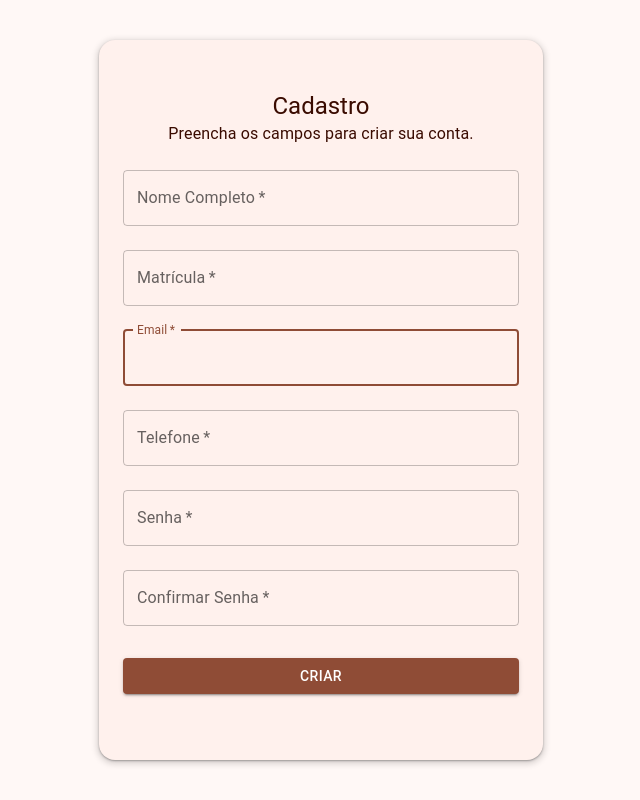
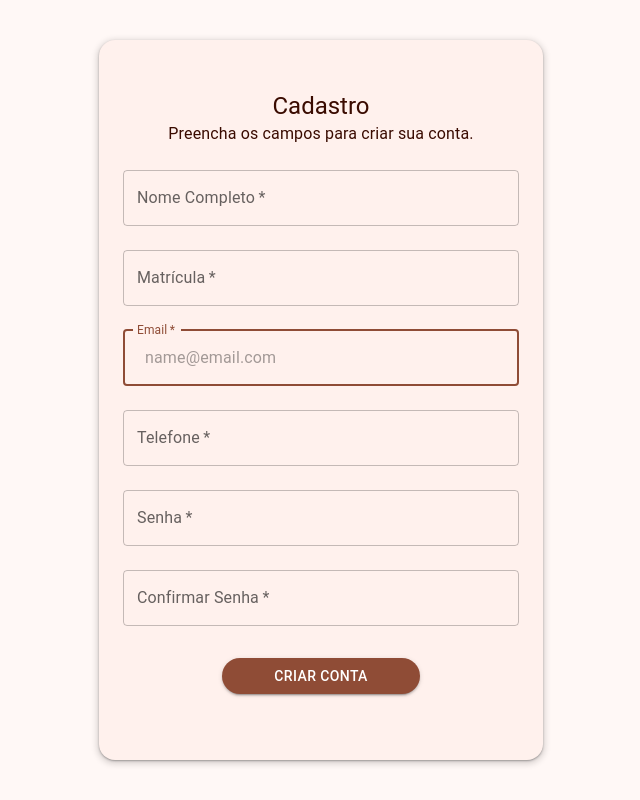
Before and after one commit to Engenharia-de-software-Gp05/Fronted-Complexo-Esportivo-UFCG, a React (Create React App) app: page /cadastro in a window 1280 px wide. Shown: the whole page, without its empty margins (319-959 px from the left). Built offline with nearby package versions, Linux system fonts and the light colour scheme.

Commit message:
atualização pagina de login

```diff
--- a/src/pages/cadastro/index2.js
+++ b/src/pages/cadastro/index2.js
@@ -6,6 +6,7 @@ import Box from '@mui/material/Box';
 import Typography from '@mui/material/Typography';
 import Container from '@mui/material/Container';
 import "./style.css"
+import InputAdornment from '@mui/material/InputAdornment';
 
 export default function cadastro() {
   const handleSubmit = (event) => {
@@ -27,7 +28,7 @@ export default function cadastro() {
       alert('Email inválido');
     }
 
-    if (senha!= confirmarSenha) {
+    if (senha!== confirmarSenha) {
       alert('As senhas não coincidem');
       return;
     }
@@ -94,6 +95,13 @@ export default function cadastro() {
               autoComplete="email"
               autoFocus
               placeholder="name@email.com"
+              InputProps={{
+                startAdornment: (
+                  <InputAdornment position="start">
+                    {/* <img src={EmailIcon} alt="Email" /> */}
+                  </InputAdornment>
+                ),
+              }}
             />
             <TextField
               margin="normal"
@@ -132,12 +140,11 @@ export default function cadastro() {
             />
             <Button
                 type="submit"
-                fullWidth
                 variant="contained"
-                sx={{ mt: 3, mb: 2 }}
+                sx={{ mt: 3, mb: 2, borderRadius: '20px', padding: '6px 12px'}}
                 className='button'
             >
-                Criar
+                Criar Conta
             </Button>
             </Box>
         </Box>
```
